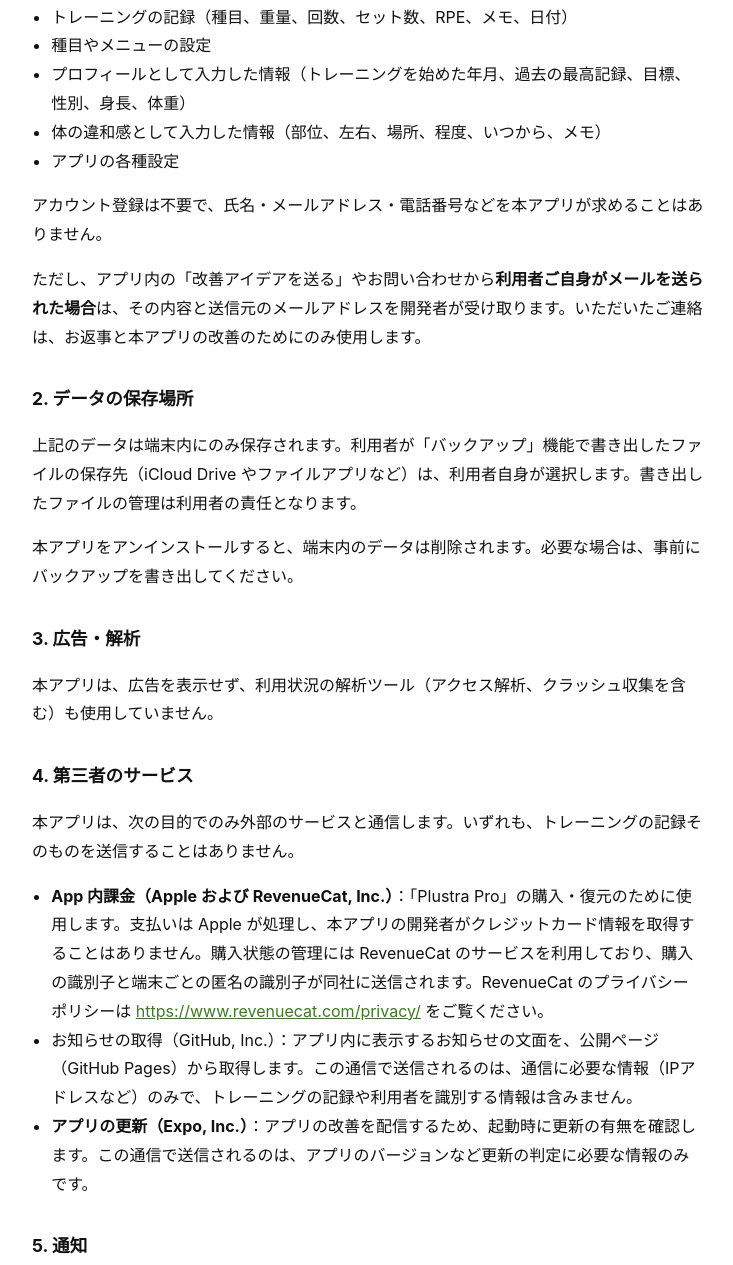
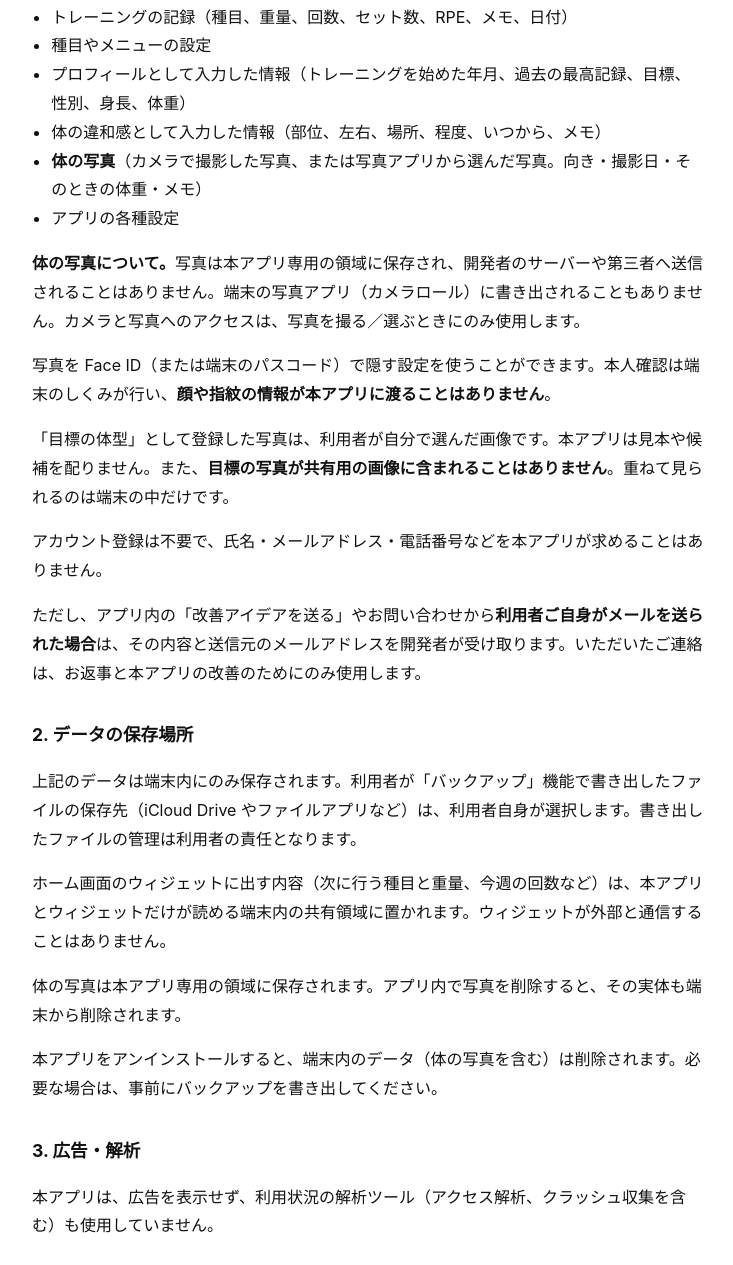
Before and after one commit to plustra-app/plustra-app.github.io, a plain HTML site: page privacy.html in a window 1280 px wide. Shown: the part 377-1642 px from the top of the page, without its empty margins (272-1005 px from the left). Drawn offline with Linux system fonts and the light colour scheme.

Commit message:
プライバシーに体の写真とウィジェットの扱いを書き足す
1.3.0 ではじめて写真とカメラを扱うので、審査の前に。

審査で効くのは「カメラロールに書き出さない」と「目標の写真を共有画像に
含めない」の2点。Face ID は端末のしくみが本人確認をし、顔や指紋の情報は
アプリに渡らないことも書いた。

ウィジェットは、アプリとウィジェットだけが読める端末内の共有領域を使い、
外部と通信しない。

```diff
--- a/privacy.html
+++ b/privacy.html
@@ -32,14 +32,20 @@
     <li>種目やメニューの設定</li>
     <li>プロフィールとして入力した情報（トレーニングを始めた年月、過去の最高記録、目標、性別、身長、体重）</li>
     <li>体の違和感として入力した情報（部位、左右、場所、程度、いつから、メモ）</li>
+    <li><strong>体の写真</strong>（カメラで撮影した写真、または写真アプリから選んだ写真。向き・撮影日・そのときの体重・メモ）</li>
     <li>アプリの各種設定</li>
   </ul>
+  <p><strong>体の写真について。</strong>写真は本アプリ専用の領域に保存され、開発者のサーバーや第三者へ送信されることはありません。端末の写真アプリ（カメラロール）に書き出されることもありません。カメラと写真へのアクセスは、写真を撮る／選ぶときにのみ使用します。</p>
+  <p>写真を Face ID（または端末のパスコード）で隠す設定を使うことができます。本人確認は端末のしくみが行い、<strong>顔や指紋の情報が本アプリに渡ることはありません</strong>。</p>
+  <p>「目標の体型」として登録した写真は、利用者が自分で選んだ画像です。本アプリは見本や候補を配りません。また、<strong>目標の写真が共有用の画像に含まれることはありません</strong>。重ねて見られるのは端末の中だけです。</p>
   <p>アカウント登録は不要で、氏名・メールアドレス・電話番号などを本アプリが求めることはありません。</p>
   <p>ただし、アプリ内の「改善アイデアを送る」やお問い合わせから<strong>利用者ご自身がメールを送られた場合</strong>は、その内容と送信元のメールアドレスを開発者が受け取ります。いただいたご連絡は、お返事と本アプリの改善のためにのみ使用します。</p>
 
   <h2>2. データの保存場所</h2>
   <p>上記のデータは端末内にのみ保存されます。利用者が「バックアップ」機能で書き出したファイルの保存先（iCloud Drive やファイルアプリなど）は、利用者自身が選択します。書き出したファイルの管理は利用者の責任となります。</p>
-  <p>本アプリをアンインストールすると、端末内のデータは削除されます。必要な場合は、事前にバックアップを書き出してください。</p>
+  <p>ホーム画面のウィジェットに出す内容（次に行う種目と重量、今週の回数など）は、本アプリとウィジェットだけが読める端末内の共有領域に置かれます。ウィジェットが外部と通信することはありません。</p>
+  <p>体の写真は本アプリ専用の領域に保存されます。アプリ内で写真を削除すると、その実体も端末から削除されます。</p>
+  <p>本アプリをアンインストールすると、端末内のデータ（体の写真を含む）は削除されます。必要な場合は、事前にバックアップを書き出してください。</p>
 
   <h2>3. 広告・解析</h2>
   <p>本アプリは、広告を表示せず、利用状況の解析ツール（アクセス解析、クラッシュ収集を含む）も使用していません。</p>
```
